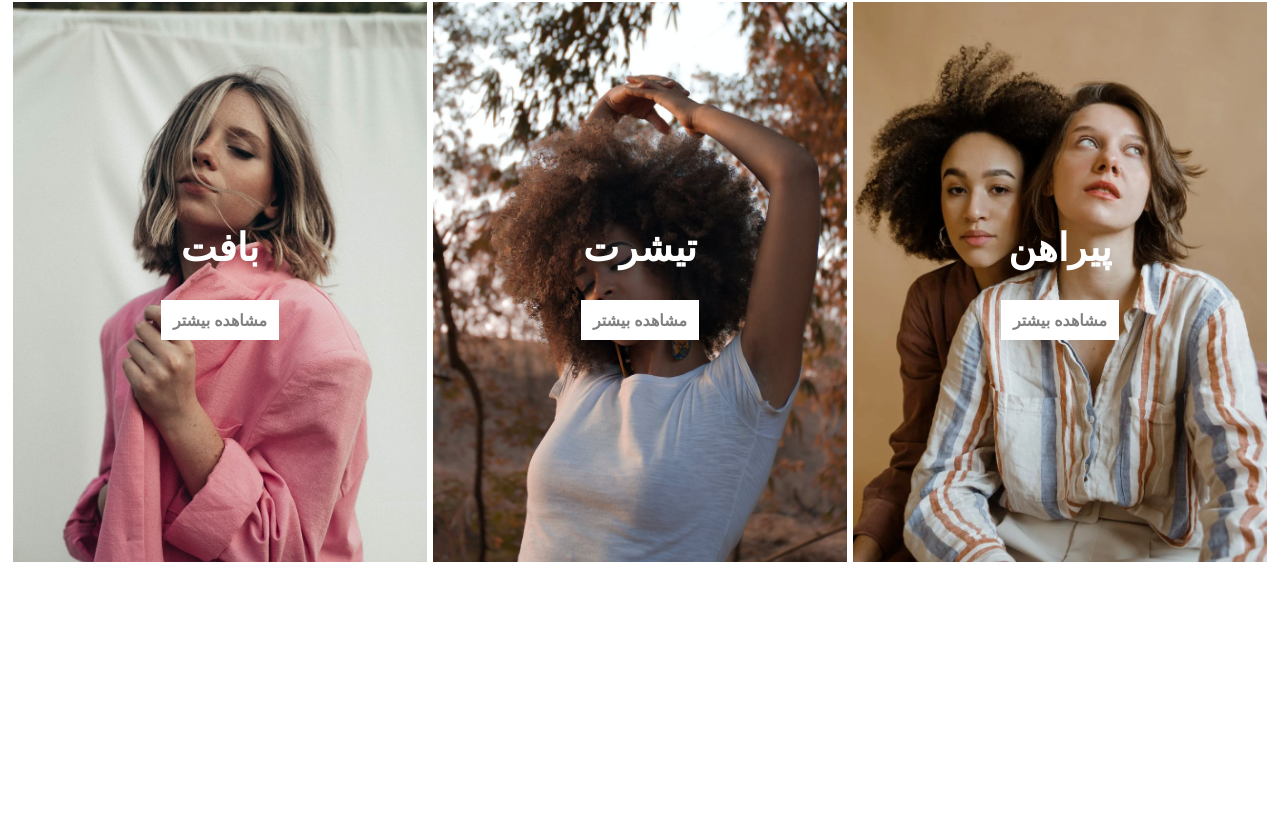
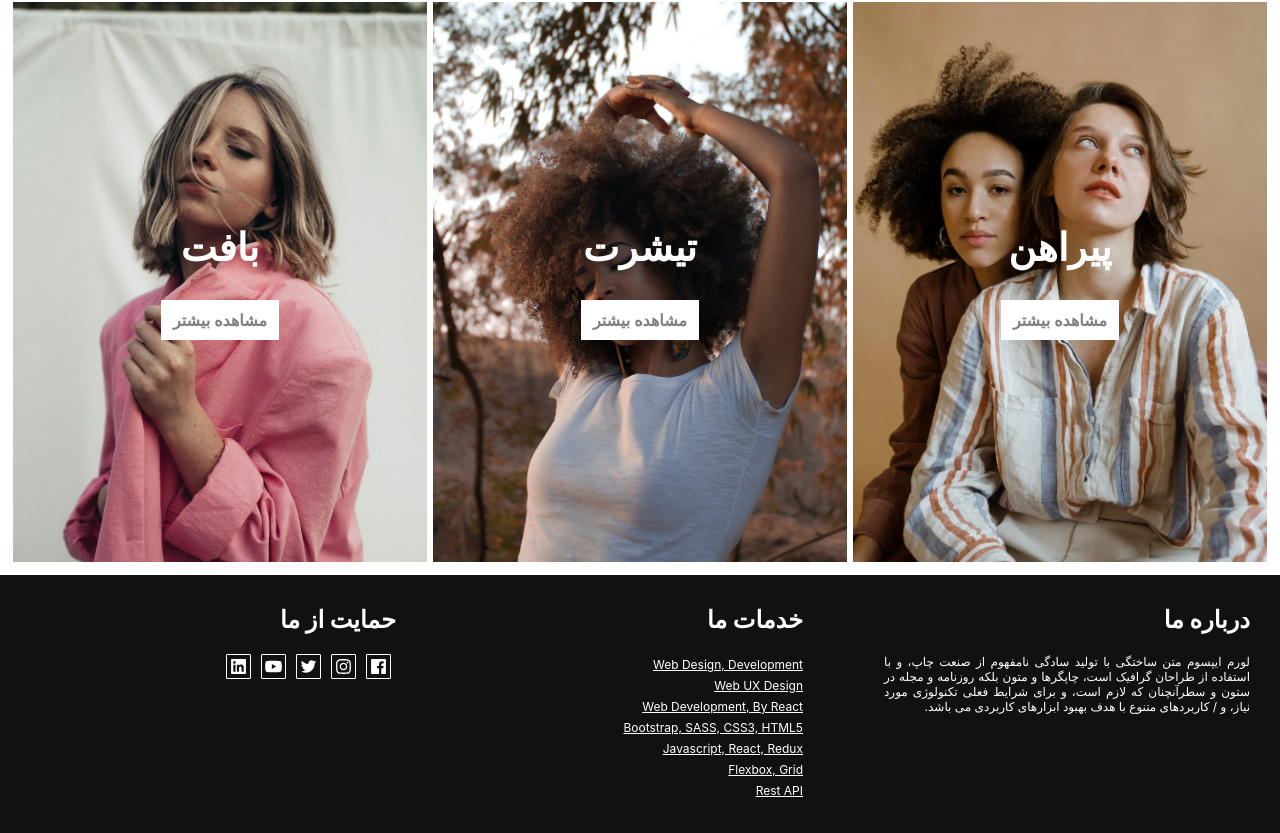
Before and after one commit to nima-qanbari/web-shop-react-redux, a React (Create React App) app: page / in a window 1280 px wide. Shown: the part 736-1569 px from the top of the page. Before the commit the page ends 1311 px from the top, so only its background shows below. Built offline with nearby package versions, Linux system fonts and the light colour scheme.

Commit message:
complete footer

```diff
--- a/src/App.js
+++ b/src/App.js
@@ -9,6 +9,7 @@ import Disscount from './components/Disscount/Disscount'
 import Navbar from './components/Navbar/Navbar'
 import Slider from './components/Slider/Slider'
 import Category from './components/Category/Category'
+import Footer from './components/Footer/Footer'
 
 const App = () => {
   return (
@@ -19,6 +20,7 @@ const App = () => {
       <Disscount />
       <Slider />
       <Category />
+      <Footer />
       </Router>
     </div>
   )
--- a/src/components/Category/CategoryItem.js
+++ b/src/components/Category/CategoryItem.js
@@ -16,8 +16,8 @@ const Container = styled.div`
   }
   img {
     width: 100%;
+    height: 100%;
     object-fit: cover;
-    height: 100%;
   }
 `;
 
--- a/src/components/Footer/Footer.js
+++ b/src/components/Footer/Footer.js
@@ -0,0 +1,138 @@
+import React from "react";
+
+//react-icons
+import {
+  AiFillFacebook,
+  AiOutlineInstagram,
+  AiOutlineTwitter,
+  AiFillYoutube,
+  AiFillLinkedin,
+} from "react-icons/ai";
+
+//styled-components
+import styled from "styled-components";
+
+const Section = styled.section`
+  display: flex;
+  justify-content: space-between;
+  flex-wrap: wrap;
+  width: 100%;
+  min-height: 40vh;
+  background-color: #111111;
+  color: #fff;
+  padding: 30px;
+
+  @media (max-width:450px){
+    flex-direction: column;
+  }
+
+  h2 {
+    margin-bottom: 20px;
+  }
+
+  .div {
+    width: 30%;
+
+    @media (max-width: 768px) {
+      width: 50%;
+    }
+    @media (max-width: 450px) {
+      width: 100%;
+      margin: 30px 0;
+    }
+    p {
+      font-size: 12px;
+      text-align: justify;
+    }
+
+    a {
+      color: #fff;
+    }
+    svg {
+      font-size: 25px;
+      border-radius: 1px;
+      margin: 0 5px;
+      border: 1.5px solid #fff;
+      padding: 2px;
+      transition: all 0.2s ease;
+      &:hover {
+        border: 1px solid #fff;
+      }
+    }
+  }
+
+  .div2 {
+    width: 30%;
+    margin-right: 40px;
+
+    .links {
+      display: flex;
+      flex-direction: column;
+    }
+
+    a {
+      color: #fff;
+      font-size: 12px;
+      margin: 3px 0;
+    }
+
+    @media (max-width: 768px) {
+      margin-right: 0;
+    }
+
+    @media (max-width: 450px) {
+      width: 100%;
+    }
+  }
+`;
+
+const Footer = () => {
+  return (
+    <Section>
+      <div className="div">
+        <h2>درباره ما</h2>
+        <div>
+          <p>
+            لورم ایپسوم متن ساختگی با تولید سادگی نامفهوم از صنعت چاپ، و با
+            استفاده از طراحان گرافیک است، چاپگرها و متون بلکه روزنامه و مجله در
+            ستون و سطرآنچنان که لازم است، و برای شرایط فعلی تکنولوژی مورد نیاز،
+            و / کاربردهای متنوع با هدف بهبود ابزارهای کاربردی می باشد.
+          </p>
+        </div>
+        <div></div>
+      </div>
+      <div className="div2">
+        <h2>خدمات ما</h2>
+        <div className="links">
+          <a href="#">Web Design, Development</a>
+          <a href="#">Web UX Design</a>
+          <a href="#">Web Development, By React</a>
+          <a href="#">Bootstrap, SASS, CSS3, HTML5</a>
+          <a href="#">Javascript, React, Redux</a>
+          <a href="#">Flexbox, Grid</a>
+          <a href="#">Rest API</a>
+        </div>
+      </div>
+      <div className="div">
+        <h2>حمایت از ما</h2>
+        <a href="#">
+          <AiFillFacebook />
+        </a>
+        <a href="#">
+          <AiOutlineInstagram />
+        </a>
+        <a href="#">
+          <AiOutlineTwitter />
+        </a>
+        <a href="#">
+          <AiFillYoutube />
+        </a>
+        <a href="#">
+          <AiFillLinkedin />
+        </a>
+      </div>
+    </Section>
+  );
+};
+
+export default Footer;
--- a/src/components/Navbar/Navbar.js
+++ b/src/components/Navbar/Navbar.js
@@ -43,8 +43,7 @@ const Ul = styled.ul`
     user-select: none;
     cursor: pointer;
     &:hover {
-      background-color: #ccc;
-      color: #000;
+      background-color: #4f4f4f;
     }
   }
 
```
